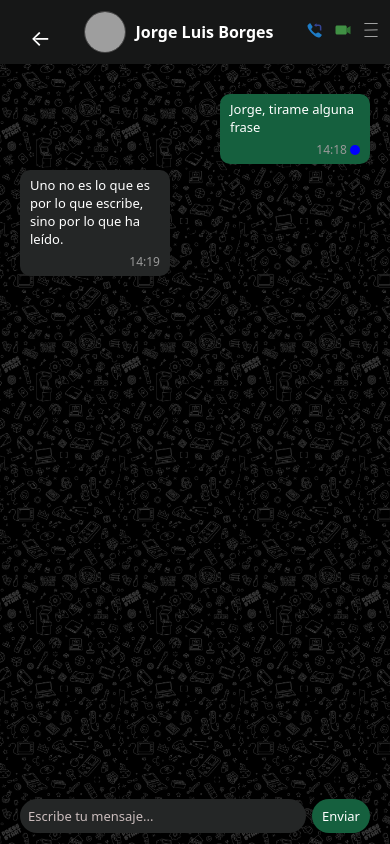
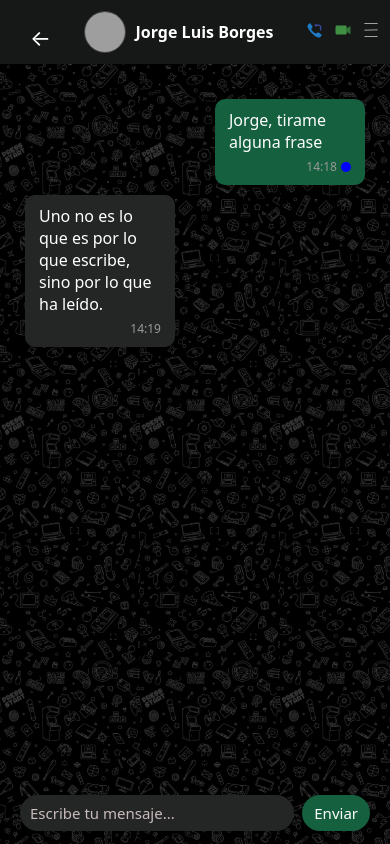
Before and after one commit to Alanquintero-gif/chatbot, a React (Vite) app: page /chat/1 in a window 390 px wide. Built offline with nearby package versions, Linux system fonts and the light colour scheme; grey boxes are pictures that could not be loaded.

Commit message:
Segunda version

```diff
--- a/src/Components/Messages/Messages.css
+++ b/src/Components/Messages/Messages.css
@@ -177,7 +177,7 @@ h2 {
 
 @media (max-width: 900px) {
   .burbuja {
-    width: 350px;
+    width: 100%;
   }
   .form {
     width: 60%;
@@ -185,41 +185,46 @@ h2 {
 
 }
 
+
+
 @media (max-width: 768px) {
   .app {
     padding: 15px;
     font-size: 18px;
-    background-size: 150px;
-    width: 100%;
+    background-size: 140px;
   }
 
   .contenedor-mensajes {
-    gap: 8px;
+    gap: 10px;
     padding-bottom: 100px;
   }
 
   .burbuja {
-    width: 100%;
-    font-size: 25px;
-    padding: 10px;
+    max-width: 95%;
+    font-size: 18px;
+    padding: 12px 16px;
     margin: 0 10px;
   }
 
   .boton-eliminar {
-    font-size: 10px;
-    padding: 3px 6px;
+    font-size: 11px;
+    padding: 4px 7px;
+    top: -8px;
+    right: -8px;
   }
 
   .form {
     width: 100%;
-    padding: 8px 10px;
-    gap: 6px;
+    max-width: 900px;
+    margin: 0 auto;
+    padding: 10px 20px;
+    gap: 8px;
   }
 
   .form input,
   .form button {
-    font-size: 14px;
-    height: 36px;
+    font-size: 15px;
+    height: 38px;
   }
 
   .form button {
@@ -227,86 +232,59 @@ h2 {
   }
 
   .info {
-    font-size: 11px;
-  }
-}
-
-@media (max-width: 768px) {
-  .app {
-    padding: 10px;
-    font-size: 16px;
-    background-size: 120px;
-  }
-
-  .contenedor-mensajes {
-    gap: 6px;
-    padding-bottom: 90px;
-  }
-
-  .burbuja {
-    max-width: 85%;
-    font-size: 14px;
-    padding: 8px 12px;
-    margin: 0 10px;
-  }
-
-  .boton-eliminar {
-    font-size: 10px;
-    padding: 3px 6px;
-    top: -8px;
-    right: -8px;
-  }
-  .form {
-    max-width: 900px; /* para que no crezca demasiado en pantallas más grandes */
-    margin: 0 auto;
-    padding: 8px 20px;
-    gap: 6px;
-  }
-
-  .form input,
-  .form button {
-    font-size: 13px;
-    height: 34px;
-  }
-
-  .form button {
-    padding: 6px 12px;
-  }
-
-  .info {
-    font-size: 10px;
-    gap: 3px;
+    font-size: 12px;
+    gap: 4px;
   }
 }
 
 @media (max-width: 480px) {
   .burbuja {
-    max-width: 90%;
-    font-size: 13px;
-    padding: 6px 10px;
+    max-width: 95%;
+    font-size: 16px;
+    padding: 10px 14px;
   }
 
   .form input {
-    font-size: 13px;
-    padding: 8px;
+    font-size: 15px;
+    padding: 10px;
+    height: 36px;
   }
 
+  .form button {
+    padding: 8px 12px;
+    font-size: 15px;
+    height: 36px;
+  }
 
-  .form button {
-    padding: 6px 10px;
-    font-size: 13px;
+  .info {
+    font-size: 11px;
+  }
+
+  .boton-eliminar {
+    font-size: 11px;
+    padding: 4px 7px;
   }
 }
 
 @media (max-width: 320px) {
   .burbuja {
-    max-width: 95%;
-    font-size: 12px;
+    max-width: 98%;
+    font-size: 15px;
+    padding: 10px 12px;
   }
 
   .form input,
   .form button {
-    font-size: 12px;
-    height: 32px;
+    font-size: 14px;
+    height: 34px;
+  }
+
+  .form {
+    padding: 8px 12px;
+    gap: 6px;
+  }
+
+  .info {
+    font-size: 10px;
   }
 }
--- a/src/Context/ChatContext.jsx
+++ b/src/Context/ChatContext.jsx
@@ -25,7 +25,7 @@ export function ChatProvider({ children }) {
     "Oliverio Girondo": [ { emisor: 'USUARIO', hora: '10:02', id: 11, texto: 'la costumbre nos teje diariamente una telaraña en las pupilas.', status: 'visto' }]
   });
 
-  const [contactoActivo, setContactoActivo] = useState("Jorge Luis Borges");
+  const [contactoActivo, setContactoActivo] = useState(null);
 
   const eliminarMensaje = (id) => {
     if (!contactoActivo) return;
```
